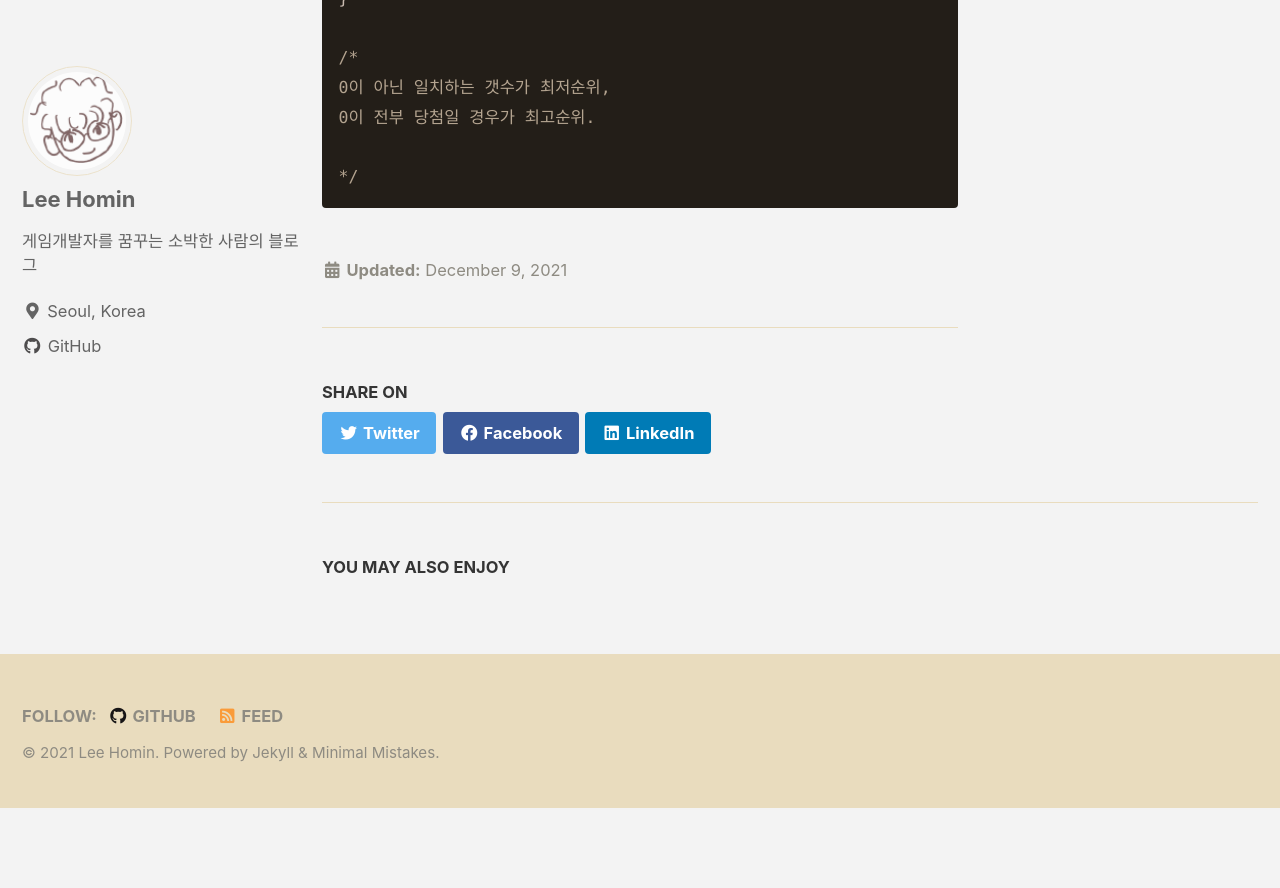
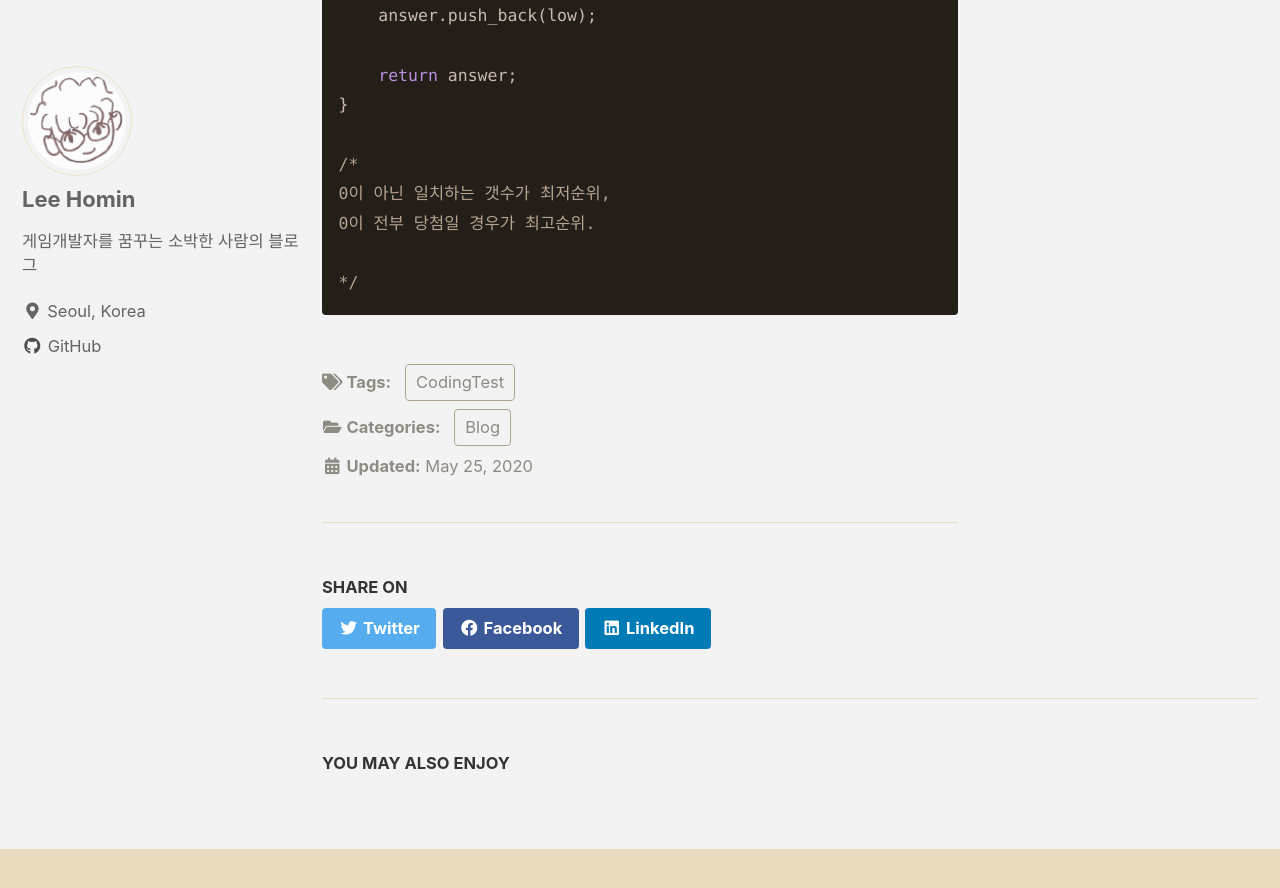
Before and after one commit to Squidward79/Squidward79.github.io, a Jekyll site: the page built from _posts/2021-12-13-[프로그래머스].md, in a window 1280 px wide and 900 px high, scrolled down 1373 px. Shown: the top 888 px of the window. Built offline with Jekyll 4.4.1, drawn with Linux system fonts in a browser that asks for light colours; cached includes are drawn as plain includes; before the commit the page ends 2181 px from its top, so only the background shows below that; some of the changed text lies outside the part shown.

Commit message:
포스팅 테스트

````diff
--- a/_posts/2021-12-13-[프로그래머스].md
+++ b/_posts/2021-12-13-[프로그래머스].md
@@ -5,16 +5,17 @@
 categories:
   - Blog
 tags:
-  - [CodingTest]]
+  - [CodingTest]
 
 date: 2020-05-25
 last_modified_at: 2020-05-25
 ---
 
-# 로또의 최고 순위와 최저 순위
+
+## 로또의 최고 순위와 최저 순위
 #### 언어: c++
----
 
+***
 
 ```c++
 #include <string>
````
